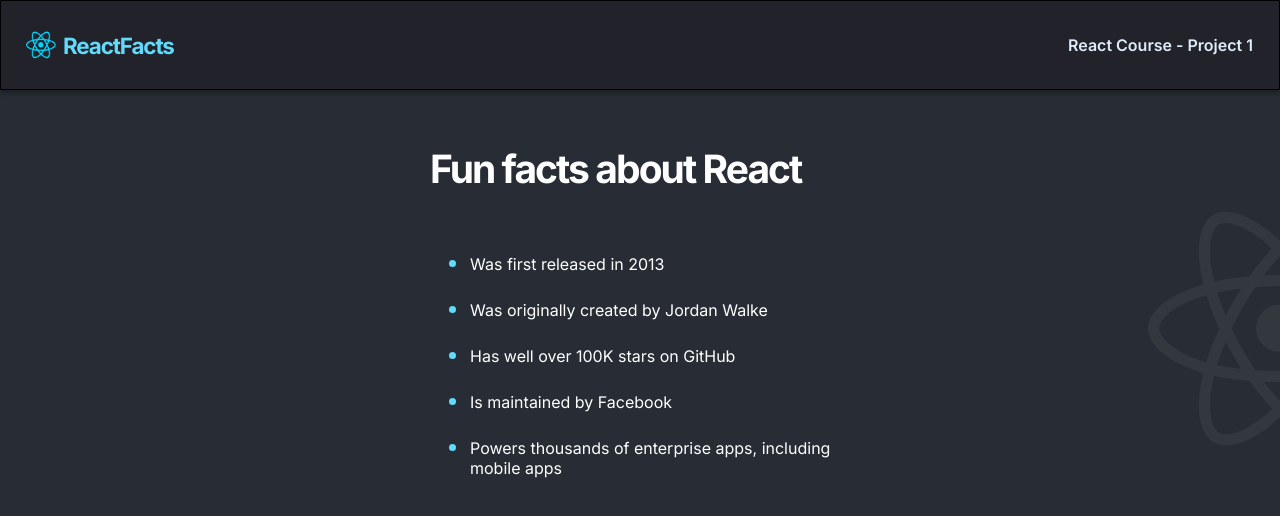
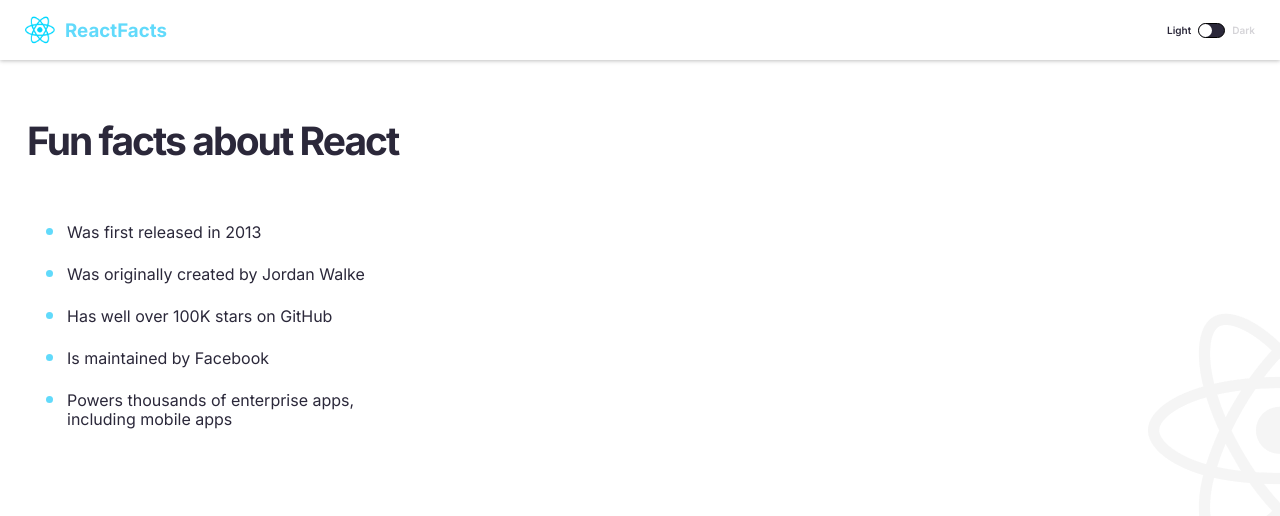
Before and after one commit to Samenti/scrimba-reactfacts, a React (Create React App) app: page / in a window 1280 px wide. Shown: the top 516 px of the page. Built offline with nearby package versions, Linux system fonts and the light colour scheme.

Commit message:
Project updated for lesson 4.02 - challenge start for implementing a light/dark mode toggle

```diff
--- a/src/components/Main.js
+++ b/src/components/Main.js
@@ -1,20 +1,16 @@
 import React from "react";
 
-export default function Main() {
+export default function Main(props) {
   return (
-    <div className="main-container">
-      <main className="main-content">
-        <h1>Fun facts about React</h1>
-        <ul>
+    <main className={props.darkMode ? "dark" : ""}>
+      <h1 className="main--title">Fun facts about React</h1>
+      <ul className="main--facts">
         <li>Was first released in 2013</li>
         <li>Was originally created by Jordan Walke</li>
         <li>Has well over 100K stars on GitHub</li>
         <li>Is maintained by Facebook</li>
-          <li>Powers thousands of enterprise apps, including<br />
-            mobile apps
-          </li>
+        <li>Powers thousands of enterprise apps, including mobile apps</li>
       </ul>
     </main>
-    </div>
   );
 };
--- a/src/components/Navbar.js
+++ b/src/components/Navbar.js
@@ -1,12 +1,26 @@
 import React from "react";
 import reactLogo from "../images/react-icon-small.png";
 
-export default function Navbar() {
+export default function Navbar(props) {
   return (
-    <nav className="nav-container">
-      <img className="react-logo" src={reactLogo} />
-      <h3>ReactFacts</h3>
-      <p className="nav-text">React Course - Project 1</p>
+    <nav className={props.darkMode ? "dark": ""}>
+      <img
+        className="nav--logo_icon"
+        src={reactLogo}
+        alt="React Logo"
+      />
+      <h3 className="nav--logo_text">ReactFacts</h3>
+
+      <div className="toggler">
+        <p className="toggler--light">Light</p>
+        <div
+          className="toggler--slider"
+          onClick={props.toggleDarkMode}
+        >
+          <div className="toggler--slider--circle"></div>
+        </div>
+        <p className="toggler--dark">Dark</p>
+      </div>
     </nav>
   );
 };
--- a/src/index.css
+++ b/src/index.css
@@ -6,84 +6,145 @@
   box-sizing: border-box;
 }
 
+h1, h2, h3, h4, h5, h6, p {
+  margin: 0;
+}
+
 body {
   margin: 0;
-  background: #282D35;
-  font-family: 'Inter', sans-serif;
-  font-size: 16px;
+  font-family: "Inter", sans-serif;
 }
 
-/* Navbar styles */
-.nav-container {
+.container {
   display: flex;
-  flex-direction: row;
-  justify-content: space-between;
-  align-items: center;
-  height: 90px;
-  background: #21222A;
-  border: 1px solid #000000;
-  box-sizing: border-box;
-  box-shadow: 0px 4px 4px rgba(0, 0, 0, 0.25);
+  flex-direction: column;
+  height: 100vh;
 }
 
-.react-logo {
-  width: 30px;
-  height: 30px;
-  margin: 30px 7px 30px 25px;
+/* NAV styles */
+
+nav {
+  display: flex;
+  align-items: center;
+  background-color: #ffffff;
+  padding: 30px 25px;
+  height: 60px;
+  box-shadow: 0px 1px 4px rgba(0, 0, 0, 0.25);
+  z-index: 1;
 }
 
-.nav-container h3 {
-  margin-right: auto;
-  color: #61dafb;
-  font-size: 1.4em;
-  letter-spacing: -0.05em;
+nav.dark {
+  background-color: #21222A;
 }
 
-.nav-text {
-  color: #deebf8;
-  font-weight: 600;
-  margin: 26px;
+.nav--logo_icon {
+  width: 30px;
+  margin-right: 10px;
 }
 
-/* Main content styles */
-
-.main-container {
-  display: flex;
-  flex-direction: row;
-  justify-content: center;
-  background-image: url(./images/react-icon-large.png);
-  background-repeat: no-repeat;
-  background-position: 100% 107px;
-  padding: 25px;
+.nav--logo_text {
+  color: #61DAFB;
+  margin-right: auto;
 }
 
-.main-content {
-  width: 420px;
+.nav--title {
+  color: #DEEBF8;
+}
+
+.toggler {
+  display: flex;
+  align-items: center;
+}
+
+.toggler p {
+  font-size: 0.625rem;
+  font-weight: 600;
+}
+
+.toggler--slider {
+  width: 25px;
+  height: 13px;
+  background-color: #2B283A;
+  border-radius: 2rem;
+  margin-inline: 7px;
+  cursor: pointer;
+  display: flex;
+  justify-content: flex-start;
+  align-items: center;
+  border: 1px solid black;
+  box-sizing: content-box;
+}
+
+nav.dark .toggler--slider {
+  border-color: white;
+  background-color: #F5F5F5;
+}
+
+.toggler--slider--circle {
+  height: 13px;
+  width: 13px;
+  background-color: white;
+  border-radius: 50%;
+}
+
+nav.dark .toggler--slider--circle {
+  background-color: black;
+}
+
+.toggler--light {
+  color: #2B283A;
+}
+
+nav.dark .toggler--light {
+  color: #918E9B;
+}
+
+.toggler--dark {
+  color: #D5D4D8;
+}
+
+nav.dark .toggler-dark {
+  color: #FFFFFF;
+}
+
+nav.dark .toggler--slider {
+  justify-content: flex-end;
+}
+
+/* MAIN styles */
+main {
+  padding: 57px 27px;
+  background-image: url("./images/react-icon-light.png");
+  background-repeat: no-repeat;
+  background-position: right center;
+  flex: 1 1 auto;
+  background-color: white;
+  color: #2B283A;
+}
+
+main.dark {
+  background-image: url("./images/react-icon-dark.png");
+  background-color: #282D35;
   color: white;
 }
 
-.main-content h1 {
-  margin-top: 30px;
-  margin-bottom: 0;
+.main--title {
+  margin: 0;
   font-size: 39px;
   letter-spacing: -0.05em;
 }
 
-.main-content ul {
+.main--facts {
   margin-top: 46px;
+  max-width: 400px;
 }
 
-.main-content li {
+.main--facts > li {
+  line-height: 19px;
   padding-block: 10px;
 }
 
-.main-content li::marker {
-  font-size: 1.4em;
-  color: #61dafb;
+.main--facts > li::marker {
+  font-size: 1.4rem;
+  color: #61DAFB;
 }
-
-@media (max-width: 550px) {
-  .main-content {
-    width: 100%;
-  }
-}
--- a/src/index.js
+++ b/src/index.js
@@ -1,6 +1,6 @@
 import React from "react";
 import ReactDOM from "react-dom";
 import App from "./App";
-import "./index.css"
+import "./index.css";
 
 ReactDOM.render(<App />, document.getElementById("root"));
```
Also changed, not shown: src/challenge.md (added, +28 -0 lines), src/images/react-icon-dark.png (renamed from src/images/react-icon-large.png), src/images/react-icon-light.png (added). Lines whose indentation alone changed are shown as unchanged.
